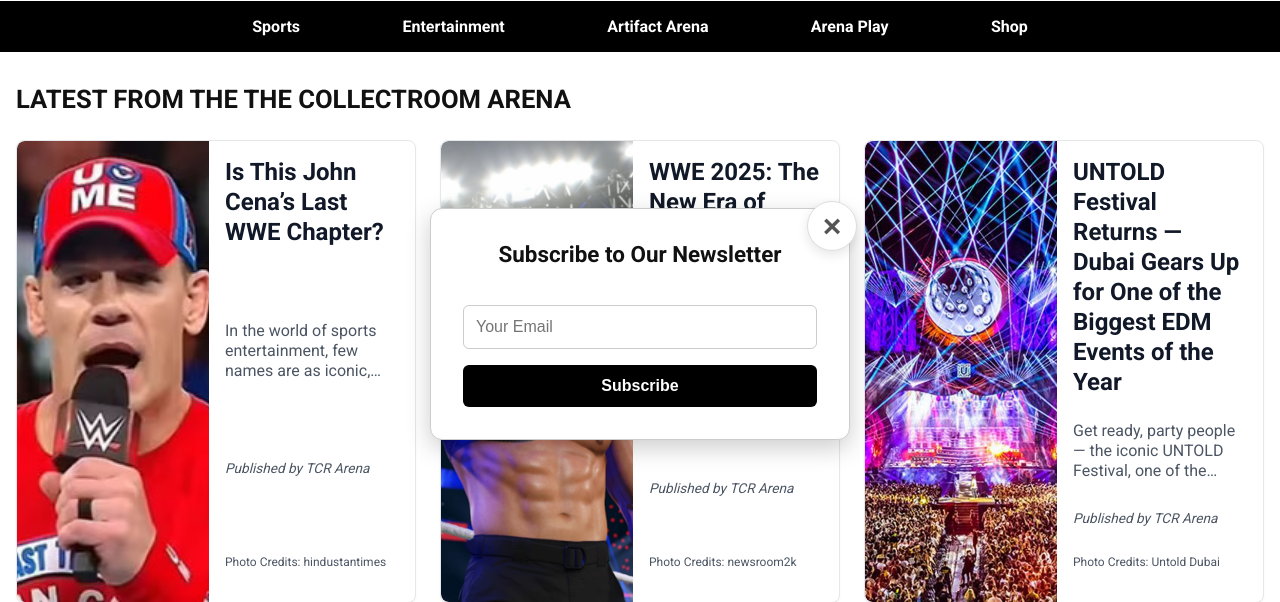
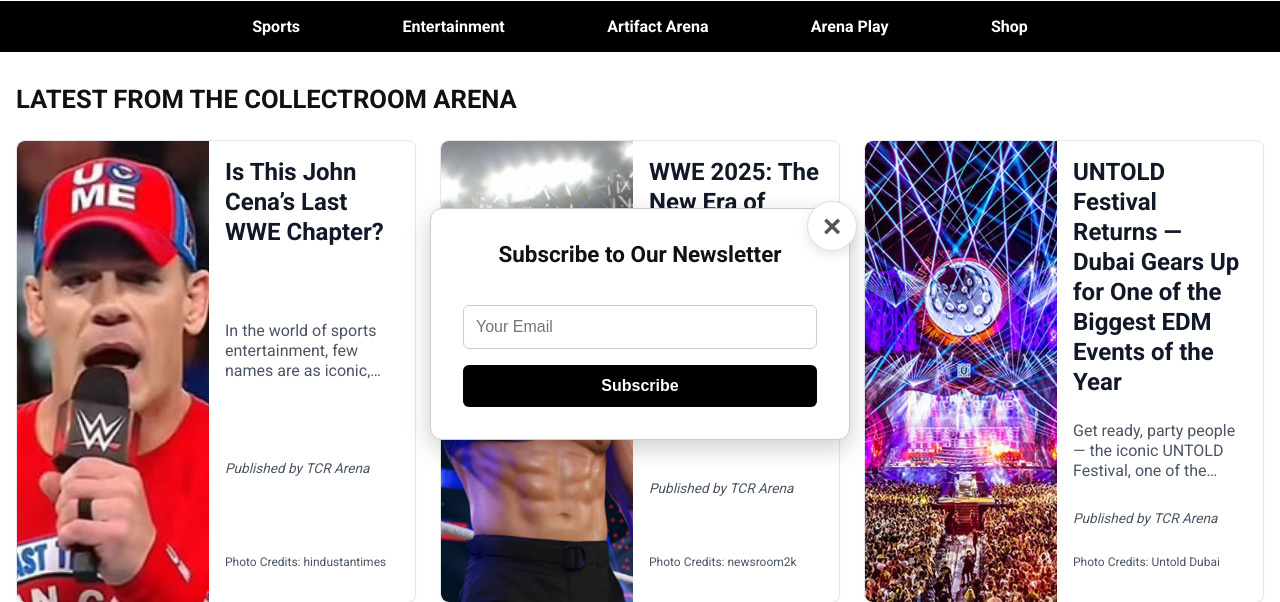
Before and after one commit to ESCGeneralTrading/TCRArena, a Flask app: page / in a window 1280 px wide. Shown: the part 192-794 px from the top of the page. Run offline with Flask 3, Linux system fonts and the light colour scheme; data comes from the database, SQL or seed files in the repository; some libraries are stand-ins or nearby versions.

Commit message:
modified index.html

```diff
--- a/templates/index.html
+++ b/templates/index.html
@@ -729,7 +729,7 @@
 
   <!-- Blog Section -->
   <section class="blog">
-    <h3>LATEST FROM THE THE COLLECTROOM ARENA</h3>
+    <h3>LATEST FROM THE COLLECTROOM ARENA</h3>
     <div class="blog-grid">
       {% for item in news_items %}
       <a href="{{ url_for('view_news', news_id=item.id) }}" class="blog-post" >
```
